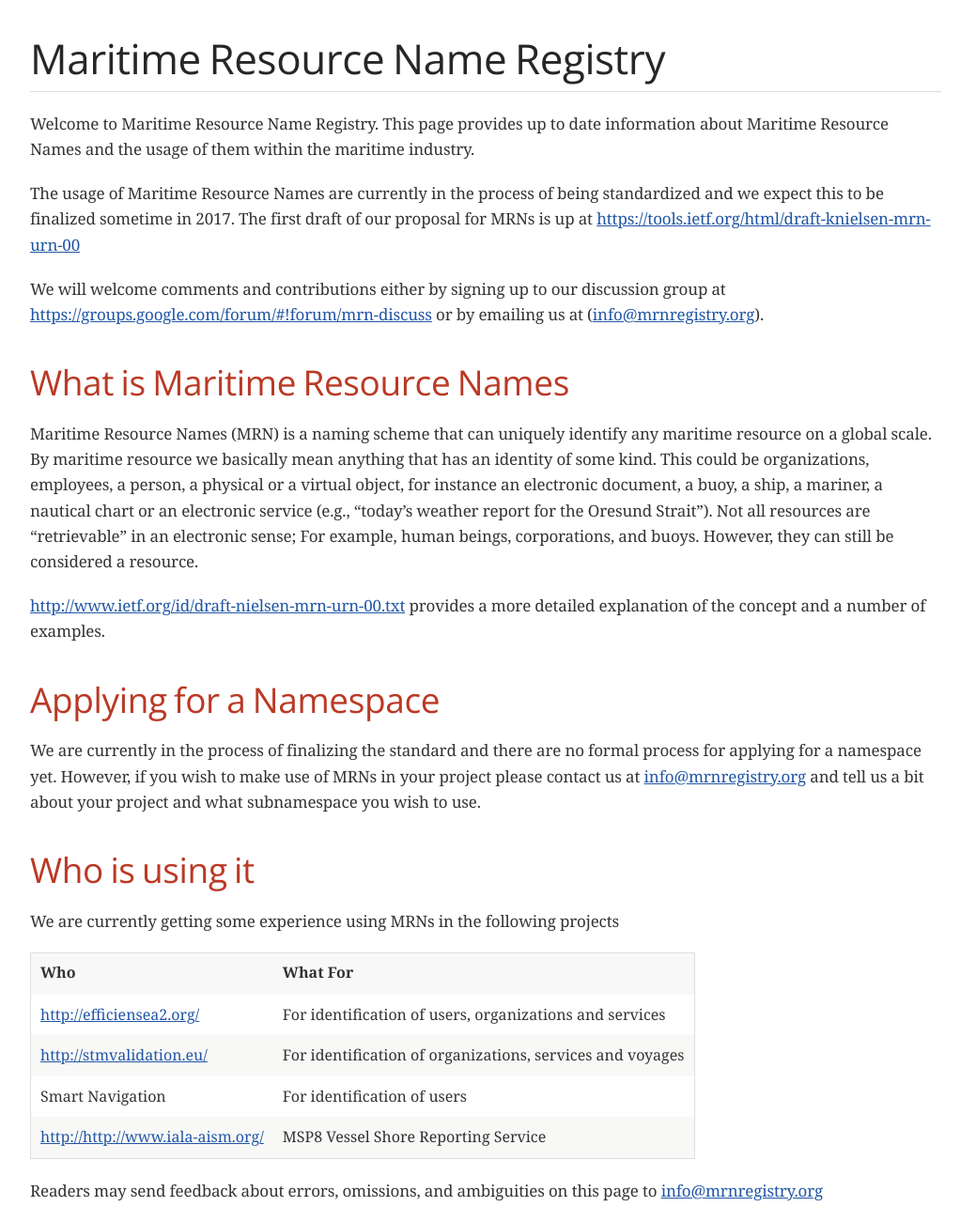
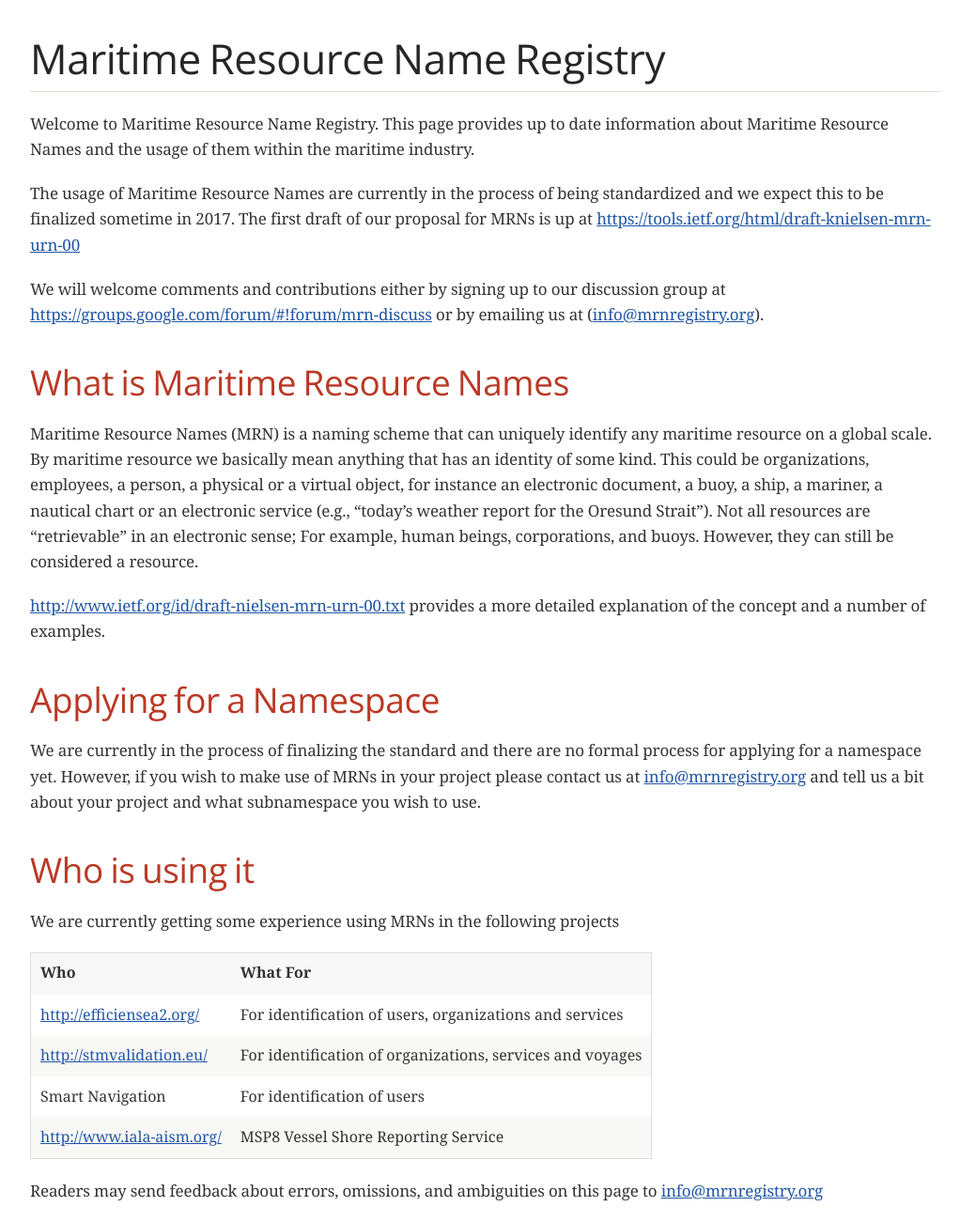
Before and after one commit to dma-dk/www.mrnregistry.org, a Jekyll site: the page built from index.md, in a window 1280 px wide. Shown: the whole page at 94% size, without its empty margins (123-1145 px from the left). Built offline with Jekyll 4.4.1, drawn with Linux system fonts in a browser that asks for light colours; some web fonts are replaced; our own code applies the rules of GitHub Pages for plain Markdown files; some of the changed lines change nothing that is shown.

Commit message:
Update index.md

```diff
--- a/index.md
+++ b/index.md
@@ -21,11 +21,11 @@ However, if you wish to make use of MRNs in your project please contact us at <i
 ## Who is using it
 We are currently getting some experience using MRNs in the following projects
 
-| Who                                | What For                                                  |
-|------------------------------------|-----------------------------------------------------------|
-| <http://efficiensea2.org/>         | For identification of users, organizations and services   |
-| <http://stmvalidation.eu/>         | For identification of organizations, services and voyages |
-| Smart Navigation                   | For identification of users                               |
-| <http://http://www.iala-aism.org/> | MSP8 Vessel Shore Reporting Service                       |
+| Who                         | What For                                                  |
+|-----------------------------|-----------------------------------------------------------|
+| <http://efficiensea2.org/>  | For identification of users, organizations and services   |
+| <http://stmvalidation.eu/>  | For identification of organizations, services and voyages |
+| Smart Navigation            | For identification of users                               |
+| <http://www.iala-aism.org/> | MSP8 Vessel Shore Reporting Service                       |
 
 Readers may send feedback about errors, omissions, and ambiguities on this page to <info@mrnregistry.org>
```
